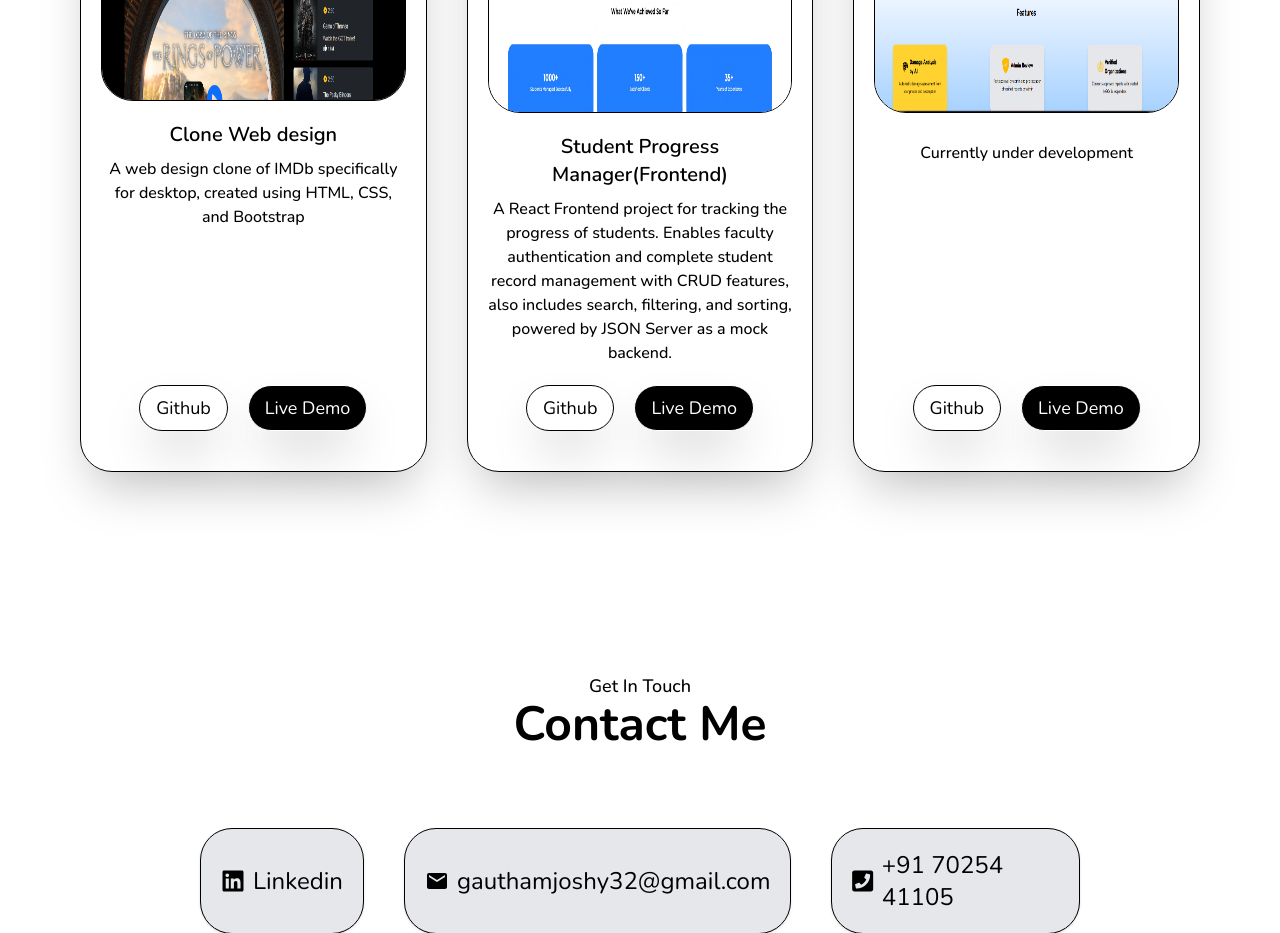
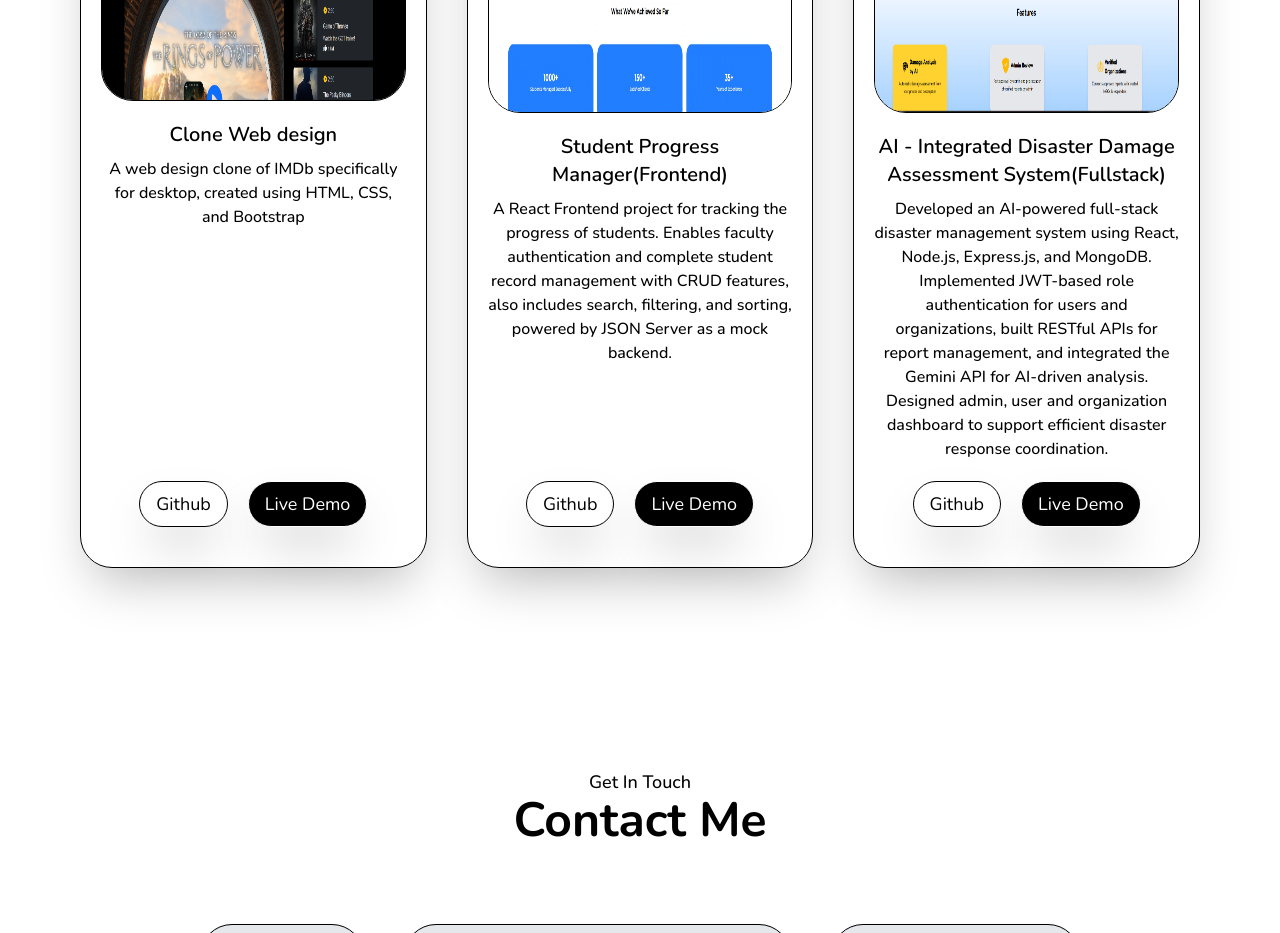
Before and after one commit to gauthamjoshy/currentPortfolio, a React (Vite) app: page / in a window 1280 px wide. Shown: the part 3360-4293 px from the top of the page. Built offline with nearby package versions, Linux system fonts and the light colour scheme; a web font is replaced by a local one.

Commit message:
project card width

```diff
--- a/src/components/Projects.jsx
+++ b/src/components/Projects.jsx
@@ -59,8 +59,8 @@ function Projects() {
 
 
                         <div className='text-center my-5'>
-                            <h3 className='text-xl font-semibold'></h3>
-                            <p className='text font-medium mt-2'>Currently under development</p>
+                            <h3 className='text-xl font-semibold'>AI - Integrated Disaster Damage Assessment System(Fullstack)</h3>
+                            <p className=' font-medium mt-2'>Developed an AI-powered full-stack disaster management system using React, Node.js, Express.js, and MongoDB. Implemented JWT-based role authentication for users and organizations, built RESTful APIs for report management, and integrated the Gemini API for AI-driven analysis. Designed admin, user and organization dashboard to support efficient disaster response coordination.</p>
                         </div>
                         <div className='flex justify-center items-center gap-5 pb-5'>
                             <p className='bg-white border text-black text-lg px-4 py-2 rounded-4xl hover:bg-black hover:text-white transition cursor-pointer shadow-2xl'>Github</p>
```
